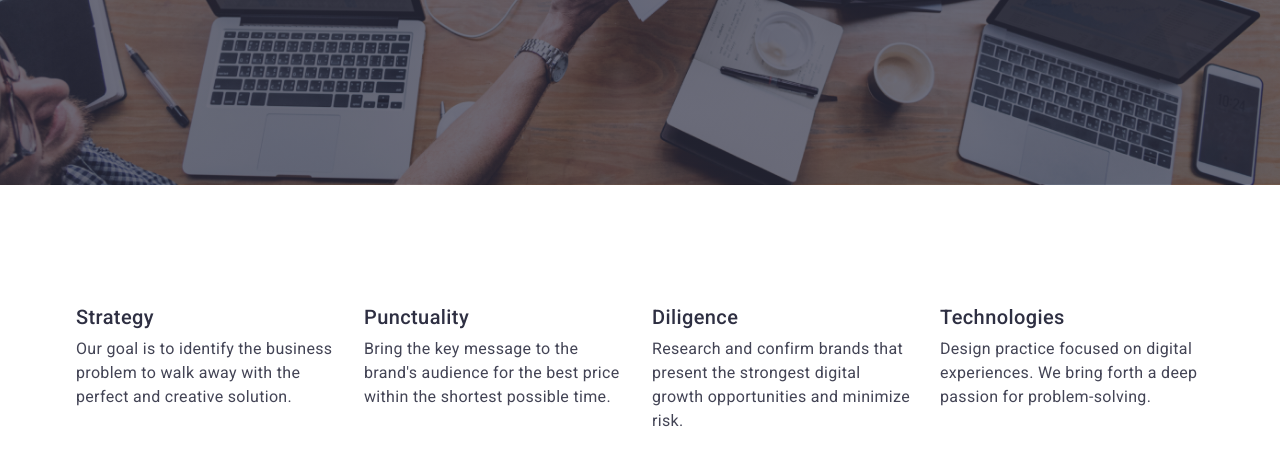
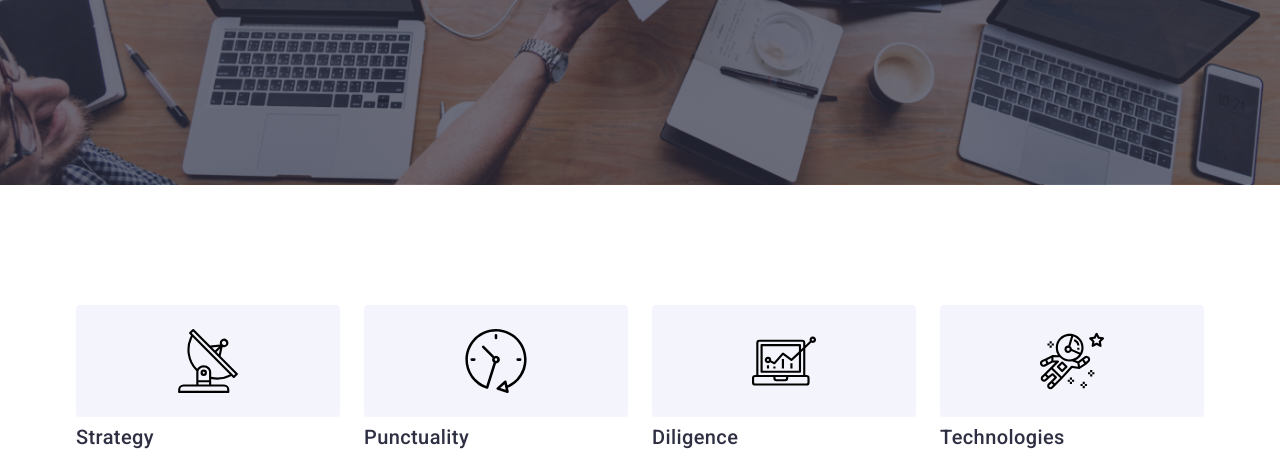
Before and after one commit to Szyszeekk/goit-markup-hw-04, a plain HTML site: page index.html in a window 1280 px wide. Shown: the part 424-878 px from the top of the page. Drawn offline with nearby package versions, Linux system fonts and the light colour scheme.

Commit message:
section 2

```diff
--- a/css/styles.css
+++ b/css/styles.css
@@ -34,6 +34,11 @@ h5,
 h6,
 p {
   margin: 0;
+}
+
+svg {
+  width: 64px;
+  height: 64px;
 }
 
 .container {
@@ -137,7 +142,7 @@ p {
       rgba(46, 47, 66, 0.7)
     ),
     url(../images/people-office.jpg);
-
+  max-width: 1440px;
   background-repeat: no-repeat;
   background-position: center;
   background-size: cover;
@@ -190,10 +195,18 @@ p {
   padding: 0;
 }
 
-/* problem */
-
 .advantages-list-item {
   width: calc((100% - 72px) / 4);
+}
+
+.advantages-list-icon {
+  display: flex;
+  align-items: center;
+  justify-content: center;
+  height: 112px;
+  background-color: #f4f4fd;
+  border-radius: 4px;
+  margin-bottom: 8px;
 }
 
 .advantages-head {
@@ -236,15 +249,11 @@ p {
   padding: 0;
 }
 
-/* problem */
-
 .our-team-list-point {
   background-color: #ffffff;
   width: calc((100% - 72px) / 4);
   border-radius: 0px 0px 4px 4px;
 }
-
-/* problem */
 
 .our-team-list-point-div {
   padding: 32px 0px;
@@ -295,8 +304,6 @@ p {
   padding: 0;
 }
 
-/* problem */
-
 .our-portfolio-list-point {
   width: calc((100% - 48px) / 3);
 }
@@ -315,8 +322,6 @@ p {
   color: #2e2f42;
   margin-bottom: 8px;
 }
-
-/* problem */
 
 .our-portfolio-list-point-paragraph {
   font-weight: 400;
--- a/index.html
+++ b/index.html
@@ -59,6 +59,9 @@
           <h2 class="visually-hidden">Our Advantages</h2>
           <ul class="advantages-list">
             <li class="advantages-list-item">
+              <div class="advantages-list-icon">
+                <svg><use href="./images/icons.svg#icon-antenna-1"></use></svg>
+              </div>
               <h3 class="advantages-head">Strategy</h3>
               <p class="advantages-paragraph">
                 Our goal is to identify the business problem to walk away with
@@ -66,6 +69,9 @@
               </p>
             </li>
             <li class="advantages-list-item">
+              <div class="advantages-list-icon">
+                <svg><use href="./images/icons.svg#icon-clock-1"></use></svg>
+              </div>
               <h3 class="advantages-head">Punctuality</h3>
               <p class="advantages-paragraph">
                 Bring the key message to the brand's audience for the best price
@@ -73,6 +79,9 @@
               </p>
             </li>
             <li class="advantages-list-item">
+              <div class="advantages-list-icon">
+                <svg><use href="./images/icons.svg#icon-diagram-1"></use></svg>
+              </div>
               <h3 class="advantages-head">Diligence</h3>
               <p class="advantages-paragraph">
                 Research and confirm brands that present the strongest digital
@@ -80,6 +89,11 @@
               </p>
             </li>
             <li class="advantages-list-item">
+              <div class="advantages-list-icon">
+                <svg>
+                  <use href="./images/icons.svg#icon-astronaut-1"></use>
+                </svg>
+              </div>
               <h3 class="advantages-head">Technologies</h3>
               <p class="advantages-paragraph">
                 Design practice focused on digital experiences. We bring forth a
```
Also changed, not shown: images/icons.svg (renamed from images/icons.svg.svg).
